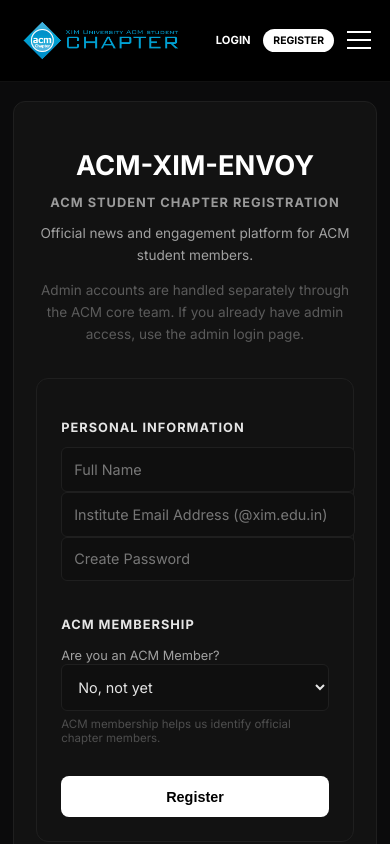
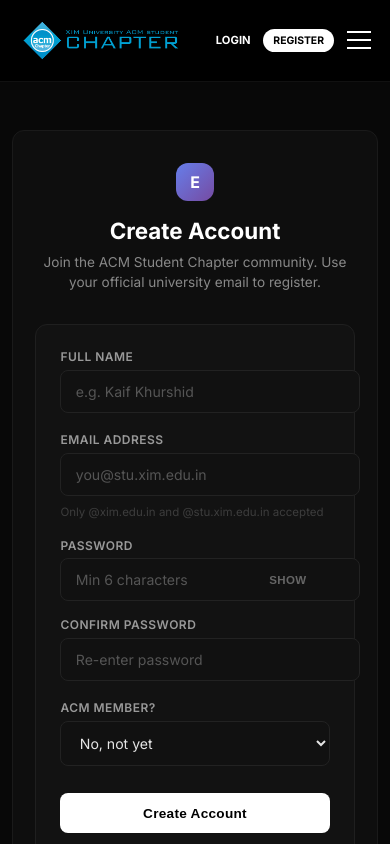
Before and after one commit to Kaifkhurshid7/ACM-XIM-ENVOY, a React (Vite) app in the folder acmmedia-frontend/: page /register in a window 390 px wide. Shown: the top 844 px of the page. Built offline with nearby package versions, Linux system fonts and the light colour scheme; no server answers.

Commit message:
fix: Rewrite auth pages with consistent layout, responsive grid, password toggle, and unified styling

```diff
--- a/acmmedia-frontend/src/pages/AdminLogin.jsx
+++ b/acmmedia-frontend/src/pages/AdminLogin.jsx
@@ -1,19 +1,4 @@
-/**
- * Admin Login Page
- *
- * Restricted authentication page for chapter coordinators and
- * core committee members with admin privileges.
- *
- * Security Flow:
- * 1. User submits credentials
- * 2. Login API returns JWT token
- * 3. Verify user role is "admin" via /auth/me
- * 4. If not admin → logout and deny access
- * 5. If admin → redirect to admin dashboard
- *
- * @page
- */
-
+// Admin login - restricted access for chapter coordinators
 import React, { useState, useContext } from "react";
 import { AuthContext } from "../context/AuthContext";
 import { useNavigate } from "react-router-dom";
@@ -22,21 +7,23 @@
 
 const AdminLogin = () => {
   const [formData, setFormData] = useState({ email: "", password: "" });
+  const [loading, setLoading] = useState(false);
+  const [showPassword, setShowPassword] = useState(false);
   const { login, logout } = useContext(AuthContext);
   const navigate = useNavigate();
 
   const handleSubmit = async (e) => {
     e.preventDefault();
+    setLoading(true);
     try {
       const loggedInUser = await login(formData.email, formData.password);
 
-      // Fast path: if login response already contains role
       if (loggedInUser?.role === "admin") {
         navigate("/admin");
         return;
       }
 
-      // Verify admin role via profile endpoint
+      // Verify role via profile endpoint
       const { data } = await getCurrentUser();
       const currentUser = extractObject(data, ["user", "data"]);
 
@@ -47,57 +34,56 @@
         navigate("/admin");
       }
     } catch (err) {
-      console.error(err);
-      alert(extractErrorMessage(err, "Admin login failed. Please verify your credentials."));
+      alert(extractErrorMessage(err, "Admin login failed."));
+    } finally {
+      setLoading(false);
     }
   };
 
   return (
     <div className="auth-wrapper">
-      <div className="auth-bg"></div>
       <div className="auth-card admin-auth">
-        <header>
+        <header className="auth-card-header">
+          <div className="auth-logo-mark" style={{ background: "linear-gradient(135deg, #f59e0b, #d97706)" }}>A</div>
           <h1>Admin Portal</h1>
-          <h3>ACM-XIM-ENVOY • ACM XIM Student Chapter</h3>
-          <p>
-            This section is restricted to officially appointed ACM chapter
-            coordinators and core committee members. All access attempts
-            are authenticated and monitored.
-          </p>
-          <p style={{ fontSize: "0.9rem", opacity: 0.8 }}>
-            Admin registration is not available on the public signup form.
-            Your account must already be approved with admin role before you can sign in here.
-          </p>
+          <p>Restricted to ACM chapter coordinators and core committee members. Your account must have admin privileges.</p>
         </header>
 
-        <form onSubmit={handleSubmit}>
+        <form onSubmit={handleSubmit} className="auth-form-grid">
+          <div className="field-group full-width">
+            <label>Administrator Email</label>
             <input
               type="email"
-            placeholder="Administrator Email Address"
+              placeholder="admin@xim.edu.in"
               value={formData.email}
               onChange={(e) => setFormData({ ...formData, email: e.target.value })}
               required
             />
+          </div>
+
+          <div className="field-group full-width">
+            <label>Password</label>
+            <div className="input-with-icon">
               <input
-            type="password"
-            placeholder="Administrator Security Key"
+                type={showPassword ? "text" : "password"}
+                placeholder="Enter admin password"
                 value={formData.password}
                 onChange={(e) => setFormData({ ...formData, password: e.target.value })}
                 required
               />
-          <button type="submit">Authenticate & Access Dashboard</button>
+              <button type="button" className="toggle-pw" onClick={() => setShowPassword(!showPassword)}>
+                {showPassword ? "Hide" : "Show"}
+              </button>
+            </div>
+          </div>
+
+          <button type="submit" className="auth-submit-btn" disabled={loading}>
+            {loading ? "Authenticating..." : "Access Dashboard"}
+          </button>
         </form>
 
-        <div className="auth-divider"><span></span></div>
-
-        <div className="auth-footer">
-          <p style={{ fontSize: "0.8rem" }}>
-            ⚠ Unauthorized access is strictly prohibited.
-            If you believe you should have admin access, please contact the ACM XIM CORE TEAM.
-          </p>
-          <span onClick={() => navigate("/login")} style={{ marginTop: "0.6rem", display: "inline-block" }}>
-            ← Return to Student Login
-          </span>
+        <div className="auth-card-footer">
+          <p>Not an admin? <span onClick={() => navigate("/login")}>← Student login</span></p>
         </div>
       </div>
     </div>
--- a/acmmedia-frontend/src/pages/Register.jsx
+++ b/acmmedia-frontend/src/pages/Register.jsx
@@ -1,15 +1,4 @@
-/**
- * Registration Page
- *
- * New student account creation with university email validation.
- * Only @xim.edu.in and @stu.xim.edu.in domains are accepted.
- *
- * Client-side domain validation provides immediate feedback;
- * the backend performs its own validation as well.
- *
- * @page
- */
-
+// Register page - new student account creation
 import React, { useState } from "react";
 import { signup } from "../api/auth";
 import { useNavigate } from "react-router-dom";
@@ -18,110 +7,140 @@
 
 const Register = () => {
   const [formData, setFormData] = useState({
-    name: "",
-    email: "",
-    password: "",
-    isAcmMember: "no",
-    acmId: "",
+    name: "", email: "", password: "", confirmPassword: "",
+    isAcmMember: "no", acmId: "",
   });
+  const [loading, setLoading] = useState(false);
+  const [showPassword, setShowPassword] = useState(false);
   const navigate = useNavigate();
 
   const handleSubmit = async (e) => {
     e.preventDefault();
 
-    // Client-side domain restriction for immediate UX feedback
+    // Client-side validations
     const emailLower = formData.email.toLowerCase();
-    const isValidDomain = ALLOWED_DOMAINS.some((domain) =>
-      emailLower.endsWith(domain)
-    );
-
+    const isValidDomain = ALLOWED_DOMAINS.some((d) => emailLower.endsWith(d));
     if (!isValidDomain) {
-      alert("Restricted Access: Please use your official university email (@stu.xim.edu.in or @xim.edu.in).");
+      alert("Please use your official university email (@stu.xim.edu.in or @xim.edu.in).");
+      return;
+    }
+    if (formData.password.length < 6) {
+      alert("Password must be at least 6 characters.");
+      return;
+    }
+    if (formData.password !== formData.confirmPassword) {
+      alert("Passwords do not match.");
       return;
     }
 
+    setLoading(true);
     try {
-      await signup({
-        name: formData.name.trim(),
-        email: emailLower,
-        password: formData.password,
-      });
-      alert("Registration successful! Please login to continue.");
+      await signup({ name: formData.name.trim(), email: emailLower, password: formData.password });
+      alert("Registration successful! Please login.");
       navigate("/login");
     } catch (err) {
-      console.error(err);
       alert(extractErrorMessage(err, "Registration failed."));
+    } finally {
+      setLoading(false);
     }
   };
 
   return (
     <div className="auth-wrapper">
       <div className="auth-card register-card">
-        <header className="auth-header">
-          <h1>ACM-XIM-ENVOY</h1>
-          <h3>ACM Student Chapter Registration</h3>
-          <p>Official news and engagement platform for ACM student members.</p>
-          <p className="form-hint" style={{ marginTop: "0.75rem" }}>
-            Admin accounts are handled separately through the ACM core team.
-            If you already have admin access, use the admin login page.
-          </p>
+        <header className="auth-card-header">
+          <div className="auth-logo-mark">E</div>
+          <h1>Create Account</h1>
+          <p>Join the ACM Student Chapter community. Use your official university email to register.</p>
         </header>
 
-        <form onSubmit={handleSubmit} className="auth-form">
-          <div className="form-section">
-            <h4>Personal Information</h4>
+        <form onSubmit={handleSubmit} className="auth-form-grid">
+          {/* Personal Info */}
+          <div className="field-group full-width">
+            <label>Full Name</label>
             <input
               type="text"
-              placeholder="Full Name"
+              placeholder="e.g. Kaif Khurshid"
               value={formData.name}
               onChange={(e) => setFormData({ ...formData, name: e.target.value })}
               required
             />
+          </div>
+
+          <div className="field-group full-width">
+            <label>Email Address</label>
             <input
               type="email"
-              placeholder="Institute Email Address (@xim.edu.in)"
+              placeholder="you@stu.xim.edu.in"
               value={formData.email}
               onChange={(e) => setFormData({ ...formData, email: e.target.value })}
               required
             />
+            <span className="form-hint">Only @xim.edu.in and @stu.xim.edu.in accepted</span>
+          </div>
+
+          <div className="field-row">
+            <div className="field-group">
+              <label>Password</label>
+              <div className="input-with-icon">
                 <input
-              type="password"
-              placeholder="Create Password"
+                  type={showPassword ? "text" : "password"}
+                  placeholder="Min 6 characters"
                   value={formData.password}
                   onChange={(e) => setFormData({ ...formData, password: e.target.value })}
                   required
+                  minLength={6}
+                />
+                <button type="button" className="toggle-pw" onClick={() => setShowPassword(!showPassword)}>
+                  {showPassword ? "Hide" : "Show"}
+                </button>
+              </div>
+            </div>
+            <div className="field-group">
+              <label>Confirm Password</label>
+              <input
+                type={showPassword ? "text" : "password"}
+                placeholder="Re-enter password"
+                value={formData.confirmPassword}
+                onChange={(e) => setFormData({ ...formData, confirmPassword: e.target.value })}
+                required
               />
             </div>
+          </div>
 
-          <div className="form-section">
-            <h4>ACM Membership</h4>
-            <label>Are you an ACM Member?</label>
+          {/* ACM Membership */}
+          <div className="field-row">
+            <div className="field-group">
+              <label>ACM Member?</label>
               <select
                 value={formData.isAcmMember}
                 onChange={(e) => setFormData({ ...formData, isAcmMember: e.target.value })}
               >
                 <option value="no">No, not yet</option>
-              <option value="yes">Yes, I am an ACM Member</option>
+                <option value="yes">Yes</option>
               </select>
-
+            </div>
             {formData.isAcmMember === "yes" && (
+              <div className="field-group">
+                <label>ACM ID</label>
                 <input
                   type="text"
-                placeholder="ACM Membership ID"
+                  placeholder="Membership ID"
                   value={formData.acmId}
                   onChange={(e) => setFormData({ ...formData, acmId: e.target.value })}
-                required
                 />
+              </div>
             )}
-            <p className="form-hint">ACM membership helps us identify official chapter members.</p>
           </div>
 
-          <button type="submit" className="primary-btn">Register</button>
+          <button type="submit" className="auth-submit-btn" disabled={loading}>
+            {loading ? "Creating Account..." : "Create Account"}
+          </button>
         </form>
 
-        <div className="auth-footer">
-          <p>Already registered? <span onClick={() => navigate("/login")}>Login here</span></p>
-          <p>ACM core team or coordinator? <span onClick={() => navigate("/admin-login")}>Admin login</span></p>
+        <div className="auth-card-footer">
+          <p>Already have an account? <span onClick={() => navigate("/login")}>Sign in</span></p>
+          <p className="auth-footer-alt">Admin? <span onClick={() => navigate("/admin-login")}>Admin portal →</span></p>
         </div>
       </div>
     </div>
--- a/acmmedia-frontend/src/styles/auth.css
+++ b/acmmedia-frontend/src/styles/auth.css
@@ -1,196 +1,327 @@
-/* =====================================================
-   AUTH PAGES – NEWS / EDITORIAL THEME (RESPONSIVE)
-   ===================================================== */
+/* Auth pages - Login, Register, AdminLogin */
 
 .auth-wrapper {
   min-height: 100vh;
-    background: #0b0b0c;
+  background: #080808;
   display: flex;
   justify-content: center;
   align-items: center;
   padding: 2rem 1rem;
 }
 
-/* ---------- Card ---------- */
+/* ─── Card ────────────────────────────────────────────────────────────────── */
+
 .auth-card {
   width: 100%;
-    max-width: 420px;
-    background: #121212;
-    border: 1px solid #1f1f1f;
-    border-radius: 14px;
-    padding: 2.4rem;
+  max-width: 440px;
+  background: #0e0e0e;
+  border: 1px solid #1a1a1a;
+  border-radius: 16px;
+  padding: 2.5rem 2rem;
 }
 
-.register-card {
+.auth-card.register-card {
   max-width: 520px;
 }
 
-/* ---------- Header ---------- */
-.auth-header {
+.auth-card.admin-auth {
+  border-color: rgba(255, 215, 0, 0.15);
+}
+
+/* ─── Card Header ─────────────────────────────────────────────────────────── */
+
+.auth-card-header {
   text-align: center;
   margin-bottom: 2rem;
 }
 
-.auth-header h1 {
-    font-size: 2rem;
-    color: #ffffff;
-    margin-bottom: 0.4rem;
+.auth-logo-mark {
+  width: 44px;
+  height: 44px;
+  margin: 0 auto 1rem;
+  background: linear-gradient(135deg, #667eea, #764ba2);
+  border-radius: 12px;
+  display: flex;
+  align-items: center;
+  justify-content: center;
+  font-weight: 800;
+  font-size: 1.2rem;
+  color: #fff;
 }
 
-.auth-header h3 {
-    font-size: 0.8rem;
-    text-transform: uppercase;
-    letter-spacing: 1px;
-    color: #9a9a9a;
-    margin-bottom: 0.8rem;
+.auth-card-header h1,
+.auth-card header h1 {
+  font-size: 1.6rem;
+  font-weight: 700;
+  color: #fff;
+  margin: 0 0 0.5rem;
 }
 
-.auth-header p {
-    font-size: 0.9rem;
-    color: #a1a1a1;
-    line-height: 1.6;
+.auth-card-header p,
+.auth-card header p {
+  font-size: 0.85rem;
+  color: #888;
+  line-height: 1.5;
+  margin: 0;
 }
 
-/* ---------- Form ---------- */
+.auth-card header h3 {
+  font-size: 0.72rem;
+  text-transform: uppercase;
+  letter-spacing: 0.08em;
+  color: #666;
+  margin: 0 0 0.6rem;
+  font-weight: 700;
+}
+
+.auth-card header {
+  text-align: center;
+  margin-bottom: 2rem;
+}
+
+/* ─── Form Grid ───────────────────────────────────────────────────────────── */
+
+.auth-form-grid,
 .auth-form {
   display: flex;
   flex-direction: column;
-    gap: 1.4rem;
+  gap: 1.2rem;
+}
+
+.field-group {
+  display: flex;
+  flex-direction: column;
+  gap: 0.35rem;
+}
+
+.field-group.full-width {
+  grid-column: 1 / -1;
+}
+
+.field-row {
+  display: grid;
+  grid-template-columns: 1fr 1fr;
+  gap: 1rem;
+}
+
+.field-group label,
+.form-section h4 {
+  font-size: 0.75rem;
+  font-weight: 600;
+  color: #999;
+  text-transform: uppercase;
+  letter-spacing: 0.04em;
+}
+
+.form-section {
+  display: flex;
+  flex-direction: column;
+  gap: 0.9rem;
 }
 
 .form-section h4 {
-    font-size: 0.8rem;
-    text-transform: uppercase;
-    letter-spacing: 1px;
-    color: #e5e5e5;
-    margin-bottom: 0.8rem;
+  margin-bottom: 0.2rem;
+  color: #ccc;
 }
 
-.auth-form label {
-    font-size: 0.8rem;
-    color: #a1a1a1;
-    margin-bottom: 0.3rem;
+/* ─── Inputs ──────────────────────────────────────────────────────────────── */
+
+.auth-form-grid input,
+.auth-form-grid select,
+.auth-form input,
+.auth-form select,
+.auth-card form input,
+.auth-card form select {
+  width: 100%;
+  padding: 0.75rem 0.9rem;
+  background: #111;
+  border: 1px solid #222;
+  border-radius: 8px;
+  color: #e5e5e5;
+  font-size: 0.88rem;
+  transition: border-color 0.2s;
+  outline: none;
 }
 
-/* Inputs */
-.auth-form input,
-.auth-form select {
-    width: 100%;
-    padding: 0.8rem 0.75rem;
-    background: #0f0f0f;
-    border: 1px solid #1f1f1f;
-    border-radius: 6px;
-    color: #e5e5e5;
-    font-size: 0.9rem;
+.auth-form-grid input:focus,
+.auth-form input:focus,
+.auth-card form input:focus {
+  border-color: #444;
 }
 
-.auth-form input::placeholder {
-    color: #777;
+.auth-form-grid input::placeholder,
+.auth-form input::placeholder,
+.auth-card form input::placeholder {
+  color: #555;
 }
 
-/* Hints */
+/* Password toggle wrapper */
+.input-with-icon {
+  position: relative;
+}
+
+.input-with-icon input {
+  padding-right: 3.5rem;
+}
+
+.toggle-pw {
+  position: absolute;
+  right: 0.75rem;
+  top: 50%;
+  transform: translateY(-50%);
+  background: none;
+  border: none;
+  color: #666;
+  font-size: 0.72rem;
+  font-weight: 600;
+  cursor: pointer;
+  text-transform: uppercase;
+  letter-spacing: 0.03em;
+}
+
+.toggle-pw:hover {
+  color: #aaa;
+}
+
+/* ─── Hints ───────────────────────────────────────────────────────────────── */
+
 .form-hint {
   font-size: 0.72rem;
-    color: #888;
-    margin-top: 0.4rem;
+  color: #666;
+  margin-top: 0.2rem;
 }
 
-.form-warning {
-    font-size: 0.72rem;
-    color: #cfcfcf;
-    margin-top: 0.4rem;
-}
+/* ─── Submit Button ───────────────────────────────────────────────────────── */
 
-/* ---------- Button ---------- */
-.primary-btn {
-    padding: 0.85rem;
-    background: #ffffff;
-    color: #000000;
-    font-weight: 600;
+.auth-submit-btn,
+.primary-btn,
+.auth-card form button[type="submit"] {
+  width: 100%;
+  padding: 0.8rem;
+  margin-top: 0.5rem;
+  background: #fff;
+  color: #000;
+  font-weight: 700;
+  font-size: 0.85rem;
   border: none;
   border-radius: 8px;
   cursor: pointer;
-    font-size: 0.95rem;
+  transition: background 0.2s, transform 0.1s;
+  letter-spacing: 0.02em;
 }
 
-.primary-btn:hover {
-    background: #e5e5e5;
+.auth-submit-btn:hover,
+.primary-btn:hover,
+.auth-card form button[type="submit"]:hover {
+  background: #e8e8e8;
 }
 
-/* ---------- Footer ---------- */
+.auth-submit-btn:active,
+.primary-btn:active {
+  transform: scale(0.98);
+}
+
+.auth-submit-btn:disabled,
+.primary-btn:disabled {
+  opacity: 0.5;
+  cursor: not-allowed;
+}
+
+/* ─── Footer ──────────────────────────────────────────────────────────────── */
+
+.auth-card-footer,
 .auth-footer {
   text-align: center;
   margin-top: 1.5rem;
+  padding-top: 1.2rem;
+  border-top: 1px solid #1a1a1a;
 }
 
+.auth-card-footer p,
 .auth-footer p {
-    font-size: 0.85rem;
-    color: #9a9a9a;
+  font-size: 0.82rem;
+  color: #777;
+  margin: 0.4rem 0;
 }
 
+.auth-card-footer span,
 .auth-footer span {
-    color: #ffffff;
+  color: #fff;
   cursor: pointer;
+  font-weight: 500;
 }
 
+.auth-card-footer span:hover,
 .auth-footer span:hover {
   text-decoration: underline;
 }
 
-/* =====================================================
-   MOBILE OPTIMIZATION
-   ===================================================== */
+.auth-footer-alt {
+  margin-top: 0.6rem !important;
+  font-size: 0.78rem !important;
+  color: #555 !important;
+}
 
-@media (max-width: 520px) {
+/* ─── Divider ─────────────────────────────────────────────────────────────── */
+
+.auth-divider {
+  margin: 1.5rem 0;
+  border-top: 1px solid #1a1a1a;
+}
+
+.auth-divider span {
+  display: none;
+}
+
+/* ─── Background (decorative) ─────────────────────────────────────────────── */
+
+.auth-bg {
+  display: none;
+}
+
+/* ─── Responsive ──────────────────────────────────────────────────────────── */
+
+@media (max-width: 600px) {
   .auth-wrapper {
-        padding: 1.2rem 0.8rem;
-        align-items: center;
-        /* Center it on small screens instead of top */
+    padding: 1rem 0.75rem;
+    align-items: flex-start;
+    padding-top: 3rem;
   }
 
   .auth-card {
-        padding: 1.8rem 1.4rem;
+    padding: 2rem 1.4rem;
     border-radius: 12px;
-        max-width: 100%;
   }
 
-    .auth-header h1 {
-        font-size: 1.7rem;
+  .auth-card-header h1,
+  .auth-card header h1 {
+    font-size: 1.4rem;
   }
 
-    .auth-header p {
-        font-size: 0.85rem;
+  .field-row {
+    grid-template-columns: 1fr;
+    gap: 1rem;
   }
 
-    .auth-form {
-        gap: 1.2rem;
-    }
-
-    .primary-btn {
-        font-size: 0.9rem;
-        padding: 0.8rem;
+  .auth-logo-mark {
+    width: 38px;
+    height: 38px;
+    font-size: 1rem;
   }
 }
 
-
-/* =====================================================
-   EXTRA SMALL DEVICES (320px)
-   ===================================================== */
-
 @media (max-width: 360px) {
   .auth-card {
-        padding: 1.5rem 1.2rem;
+    padding: 1.5rem 1.1rem;
   }
 
-    .auth-header h1 {
-        font-size: 1.55rem;
+  .auth-card-header h1,
+  .auth-card header h1 {
+    font-size: 1.25rem;
   }
 
-    .auth-header h3 {
-        font-size: 0.7rem;
-    }
-
-    .auth-header p {
+  .auth-card-header p,
+  .auth-card header p {
     font-size: 0.8rem;
   }
 }
```
Also changed, not shown: acmmedia-frontend/src/styles/admin-auth.css (+1 -164 lines). Lines whose indentation alone changed are shown as unchanged.
